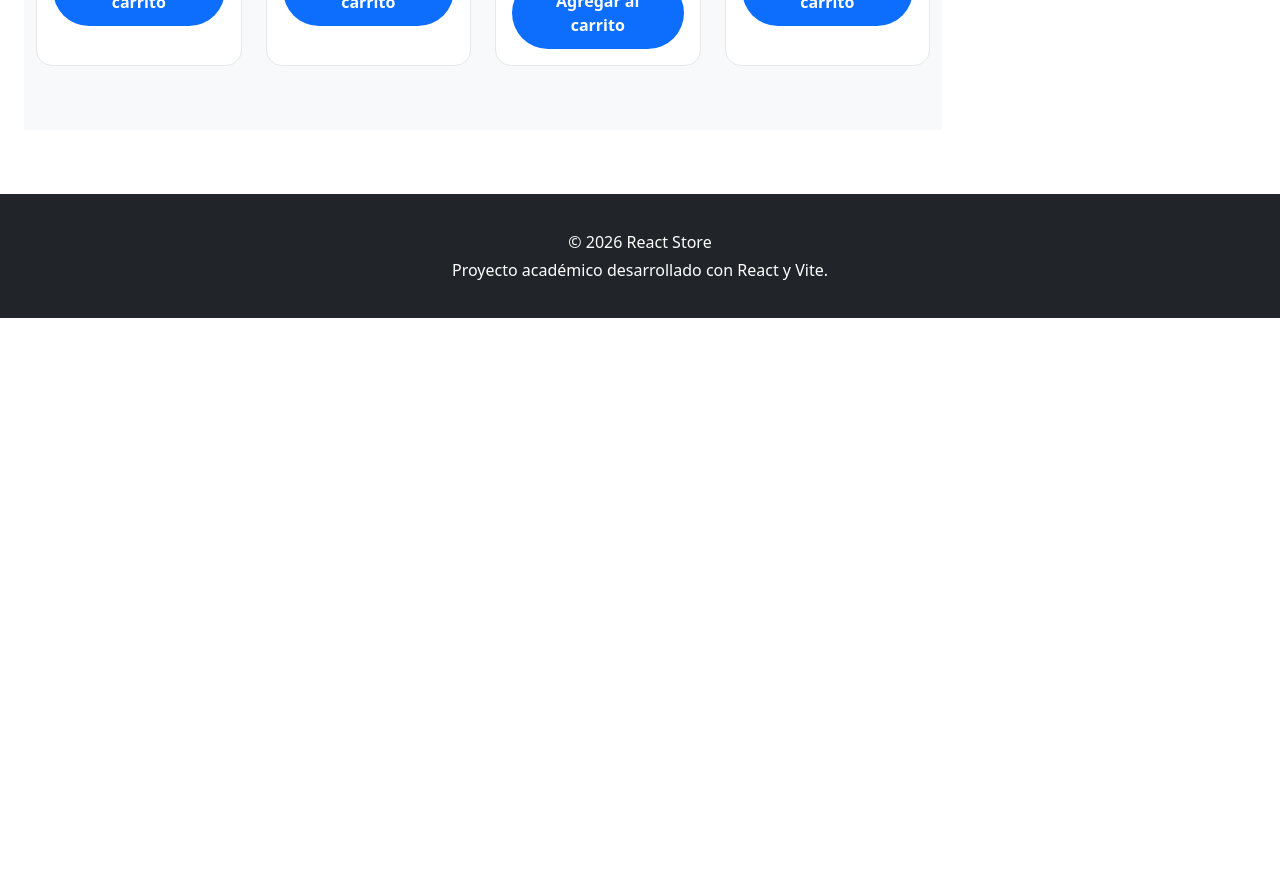
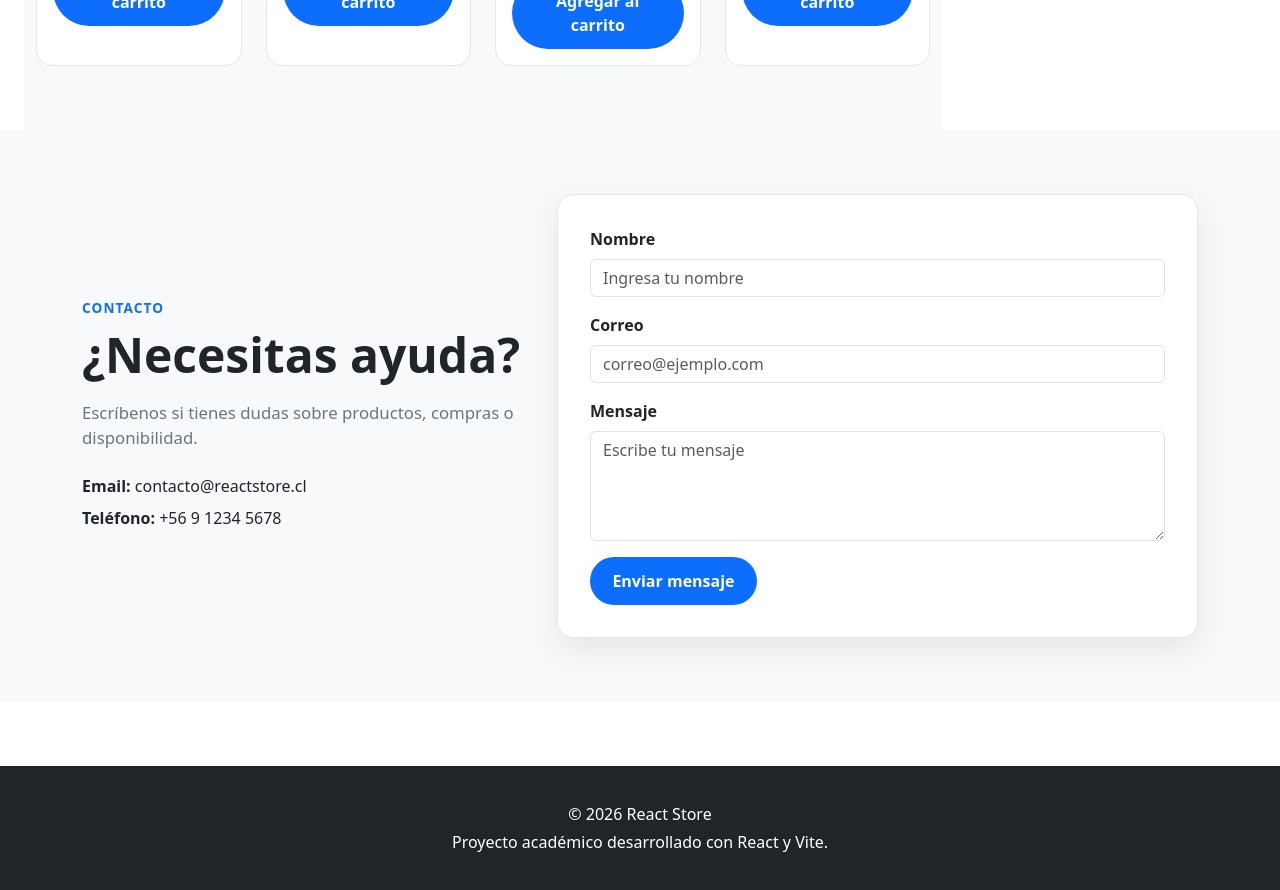
Before and after one commit to walterpacheco/react-store, a React (Vite) app: page / in a window 1280 px wide. Shown: the part 1460-2350 px from the top of the page. Before the commit the page ends 1778 px from the top, so only its background shows below. Built offline with nearby package versions, Linux system fonts and the light colour scheme.

Commit message:
feat: crear componente contact

```diff
--- /dev/null
+++ b/src/components/Contact/Contact.css
@@ -0,0 +1,45 @@
+.contact-section {
+    padding: 4rem 0;
+    background-color: #f8f9fa;
+  }
+
+  .contact-eyebrow {
+    display: inline-block;
+    margin-bottom: 0.5rem;
+    color: #0d6efd;
+    font-weight: 700;
+    text-transform: uppercase;
+    letter-spacing: 0.08em;
+    font-size: 0.85rem;
+  }
+
+  .contact-title {
+    font-size: clamp(2rem, 4vw, 3rem);
+    font-weight: 800;
+    color: #212529;
+    margin-bottom: 1rem;
+  }
+
+  .contact-description {
+    color: #6c757d;
+    font-size: 1.05rem;
+    margin-bottom: 1.5rem;
+  }
+
+  .contact-info p {
+    margin-bottom: 0.5rem;
+    color: #212529;
+  }
+
+  .contact-form {
+    background-color: #ffffff;
+    padding: 2rem;
+    border-radius: 1rem;
+    border: 1px solid #e5e7eb;
+    box-shadow: 0 12px 30px rgba(0, 0, 0, 0.08);
+  }
+
+  .contact-form label {
+    font-weight: 600;
+    color: #212529;
+  }
--- /dev/null
+++ b/src/components/Contact/Contact.data.js
@@ -0,0 +1,9 @@
+export const contactData = {
+    eyebrow: "Contacto",
+    title: "¿Necesitas ayuda?",
+    description:
+      "Escríbenos si tienes dudas sobre productos, compras o disponibilidad.",
+    email: "contacto@reactstore.cl",
+    phone: "+56 9 1234 5678",
+    buttonLabel: "Enviar mensaje",
+  };
--- /dev/null
+++ b/src/components/Contact/Contact.jsx
@@ -0,0 +1,88 @@
+import Button from "../Button/Button";
+import "./Contact.css";
+import { contactData } from "./Contact.data";
+
+function Contact() {
+  return (
+    <section className="contact-section" id="contacto">
+      <div className="container">
+        <div className="row align-items-center g-4">
+          <div className="col-12 col-lg-5">
+            <span className="contact-eyebrow">
+              {contactData.eyebrow}
+            </span>
+
+            <h2 className="contact-title">
+              {contactData.title}
+            </h2>
+
+            <p className="contact-description">
+              {contactData.description}
+            </p>
+
+            <div className="contact-info">
+              <p>
+                <strong>Email:</strong> {contactData.email}
+              </p>
+
+              <p>
+                <strong>Teléfono:</strong> {contactData.phone}
+              </p>
+            </div>
+          </div>
+
+          <div className="col-12 col-lg-7">
+            <form className="contact-form">
+              <div className="mb-3">
+                <label htmlFor="contact-name" className="form-label">
+                  Nombre
+                </label>
+
+                <input
+                  id="contact-name"
+                  type="text"
+                  className="form-control"
+                  placeholder="Ingresa tu nombre"
+                />
+              </div>
+
+              <div className="mb-3">
+                <label htmlFor="contact-email" className="form-label">
+                  Correo
+                </label>
+
+                <input
+                  id="contact-email"
+                  type="email"
+                  className="form-control"
+                  placeholder="correo@ejemplo.com"
+                />
+              </div>
+
+              <div className="mb-3">
+                <label htmlFor="contact-message" className="form-label">
+                  Mensaje
+                </label>
+
+                <textarea
+                  id="contact-message"
+                  className="form-control"
+                  rows="4"
+                  placeholder="Escribe tu mensaje"
+                ></textarea>
+              </div>
+
+              <Button
+                label={contactData.buttonLabel}
+                variant="primary"
+                type="submit"
+              />
+            </form>
+          </div>
+        </div>
+      </div>
+    </section>
+  );
+}
+
+export default Contact;
--- a/src/pages/Home.jsx
+++ b/src/pages/Home.jsx
@@ -5,6 +5,7 @@ import SearchBar from "../components/SearchBar/SearchBar";
 import Button from "../components/Button/Button";
 import ProductList from "../components/ProductList/ProductList";
 import Cart from "../components/Cart/Cart";
+import Contact from "../components/Contact/Contact";
 import Footer from "../components/Footer/Footer";
 
 import { products } from "../data/products";
@@ -67,7 +68,7 @@ function Home() {
           </div>
         </div>
       </main>
-
+      <Contact />
       <Footer />
     </>
   );
```
